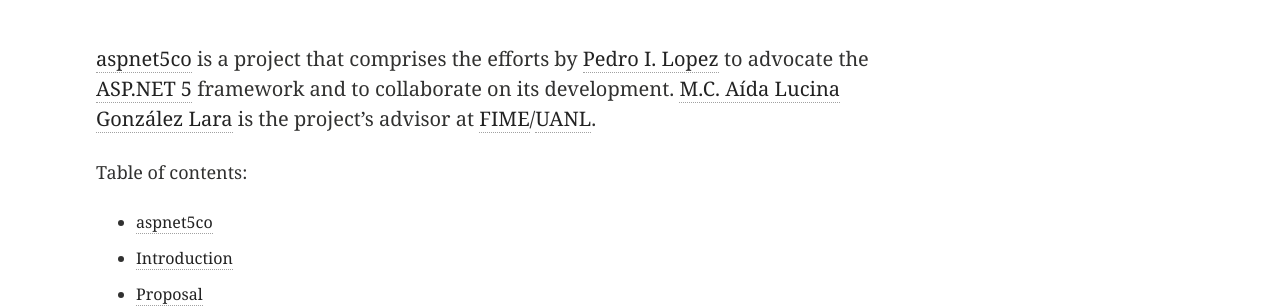
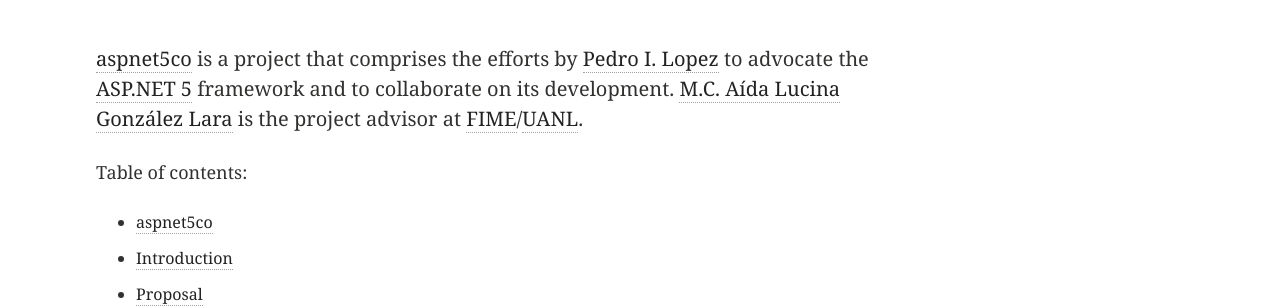
Before and after one commit to lopezpdvn/aspnet5co, a Jekyll site: the page built from index.md, in a window 1280 px wide. Shown: the part 190-498 px from the top of the page. Built offline with Jekyll 4.4.1, drawn with Linux system fonts in a browser that asks for light colours.

```diff
--- a/_data/core.yml
+++ b/_data/core.yml
@@ -1 +1 @@
-project_description: "[aspnet5co](http://lopezpdvn.github.io/aspnet5co) is a project that comprises the efforts by [Pedro I. Lopez](http://lopezpedro.net) to advocate the [ASP.NET 5](http://www.asp.net/vnext) framework and to collaborate on its development. [M.C. Aída Lucina González Lara](http://www.fime.uanl.mx/oferta_educativa/maestrias/ingenieria_de_la_informacion/) is the project's advisor at [FIME](http://www.fime.uanl.mx/)/[UANL](http://www.uanl.mx/)."
+project_description: "[aspnet5co](http://lopezpdvn.github.io/aspnet5co) is a project that comprises the efforts by [Pedro I. Lopez](http://lopezpedro.net) to advocate the [ASP.NET 5](http://www.asp.net/vnext) framework and to collaborate on its development. [M.C. Aída Lucina González Lara](http://www.fime.uanl.mx/oferta_educativa/maestrias/ingenieria_de_la_informacion/) is the project advisor at [FIME](http://www.fime.uanl.mx/)/[UANL](http://www.uanl.mx/)."
```
Also changed, not shown: README.md.
